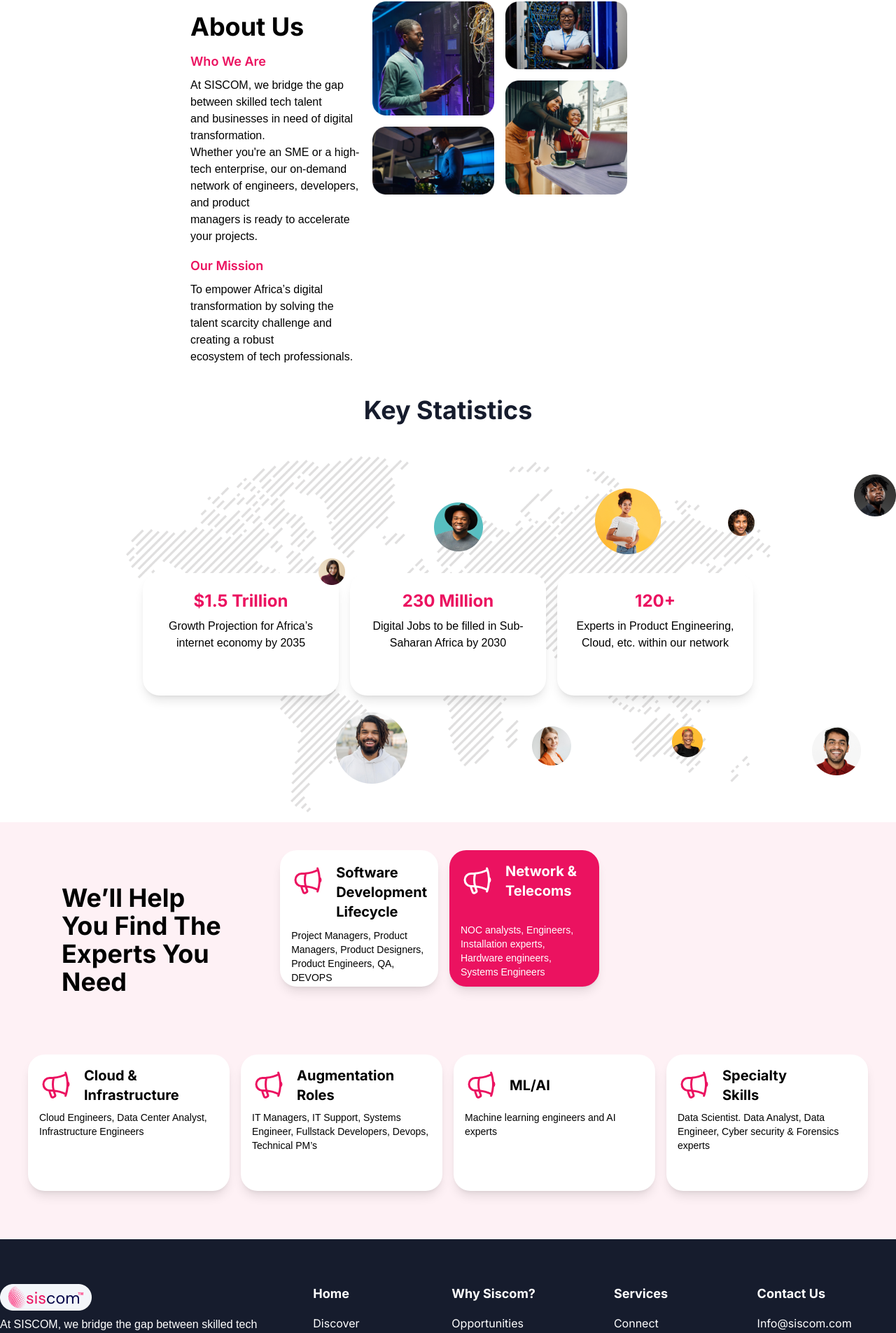
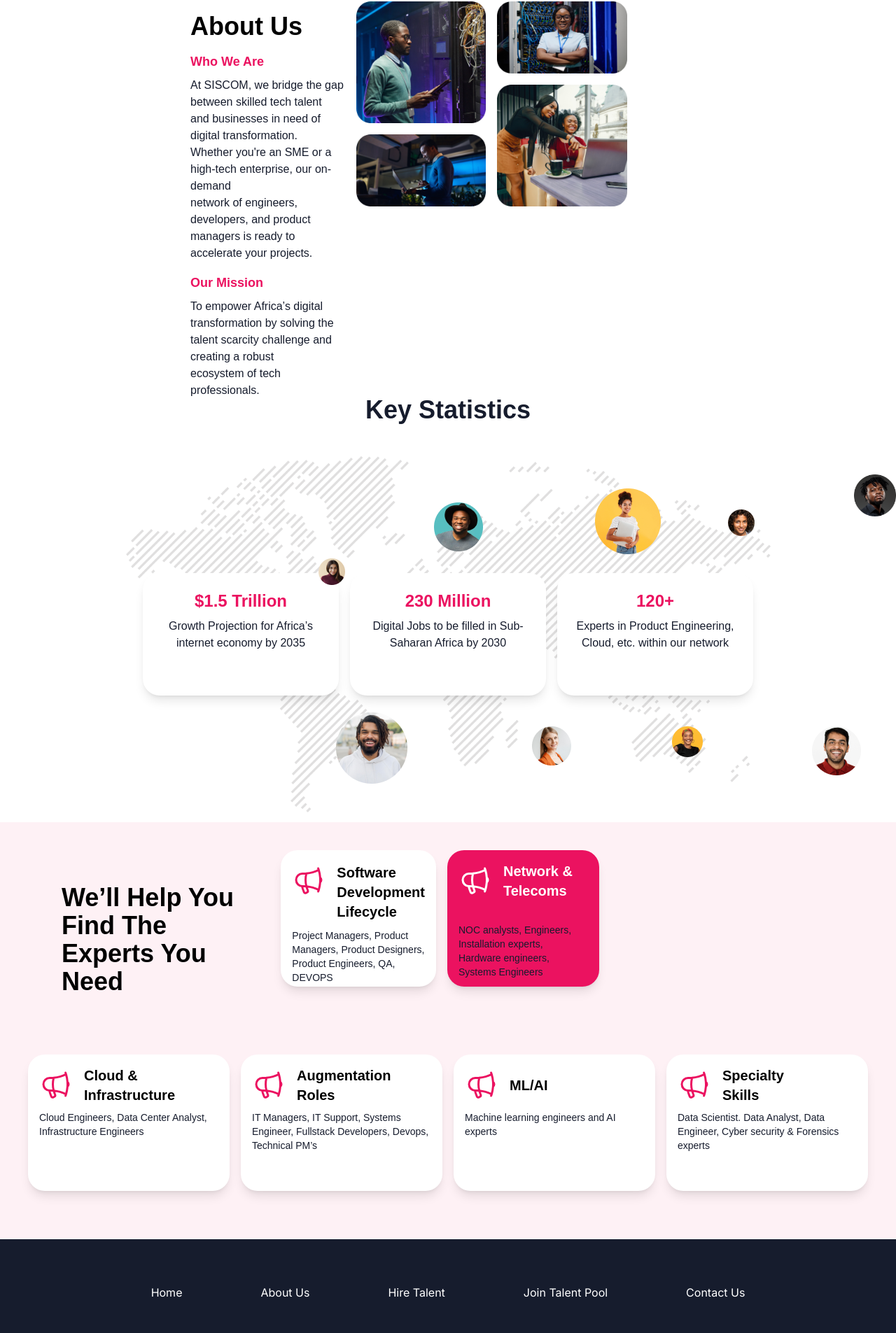
Before and after one commit to Robinkariuki/landing-page, a Next.js app: page / in a window 1280 px wide. Shown: the part 862-2767 px from the top of the page at 70% size. Built offline with nearby package versions, Linux system fonts and the light colour scheme.

Commit message:
made fixes

```diff
--- a/app/componets/About-us.js
+++ b/app/componets/About-us.js
@@ -7,7 +7,7 @@
   return (
     <div className="pl-64 pt-16 bg-white"  style={{height:596}}>
       <div className="flex flex-col md:flex-row">
-        <div className="md:w-1/3 p-4">
+        <div className="md:w-[40%] p-4">
           <h1 className="text-4xl font-bold  mb-4">About Us</h1>
           <h2 className="text-lg font-semibold text-[#EB1260] mb-2">Who We Are</h2>
           <p className="mb-4 text-base ">
@@ -24,28 +24,28 @@
     <Image
       src="/images/Image1.png"
       alt="Logo 1"
-      width={223}
-      height={209}
+      width={323}
+      height={309}
     />
         <Image
       src="/images/Image2.png"
       alt="Logo 2"
-      width={223}
-      height={124}
+      width={323}
+      height={224}
     />
   </div>
   <div className='flex flex-col gap-y-4'>
     <Image
       src="/images/Image3.png"
       alt="Logo 3"
-      width={223}
-      height={124}
+      width={323}
+      height={224}
     />
         <Image
       src="/images/Image4.png"
       alt="Logo 4"
-      width={223}
-      height={209}
+      width={323}
+      height={309}
     />
   </div>
 </div>
--- a/app/componets/Footer.js
+++ b/app/componets/Footer.js
@@ -1,58 +1,47 @@
 import React from 'react';
-import Image from "next/image";
+import Image from 'next/image';
 
 export const Footer = () => {
   return (
     <footer className="bg-[#161C2D] text-white py-16" style={{ height: 383 }}>
-      <div className="container mx-auto flex flex-wrap mr-11 space-x-4"> {/* Adjusted gap */}
-        {/* First Column (Larger) */}
-        <div className="flex-2 max-w-xl pr-4">
-          <Image src="/images/footerlogo.png" alt="Company Logo" className='mb-2' width={131} height={38} />
-          <p>
-            At SISCOM, we bridge the gap between skilled tech <br /> talent and businesses in need of digital <br /> transformation.
-          </p>
+      <div className="container mx-auto flex flex-col items-center">
+
+        {/* Top Navigation Links */}
+        <div className="flex space-x-28 mb-12"> {/* Spacing between links */}
+          <a href="#" className="hover:underline">Home</a>
+          <a href="#" className="hover:underline">About Us</a>
+          <a href="#" className="hover:underline">Hire Talent</a>
+          <a href="#" className="hover:underline">Join Talent Pool</a>
+          <a href="#" className="hover:underline">Contact Us</a>
         </div>
 
-        {/* Other Columns (Equal) */}
-        <div className="px-12"> {/* Reduced padding */}
-          <h4 className="text-lg font-bold mb-4">Home</h4>
-          <ul>
-            <li><a href="#" className="hover:underline">Discover</a></li>
-            <li><a href="#" className="hover:underline">Get Started</a></li>
-          </ul>
+        {/* Logo */}
+        <div className="mb-6">
+          <Image
+            src="/images/footerlogo.png"
+            alt="Company Logo"
+            width={131}
+            height={38}
+          />
         </div>
-        <div className="px-12"> {/* Reduced padding */}
-          <h4 className="text-lg font-bold mb-4">Why Siscom?</h4>
-          <ul>
-            <li><a href="#" className="hover:underline">Opportunities</a></li>
-            <li><a href="#" className="hover:underline">Categories</a></li>
-          </ul>
+
+        {/* Contact Information */}
+        <div className="text-center mb-10">
+          <p className='text-white'>Phone: 0717512222</p>
+          <p className='text-white'>Email: info@siscom.tech</p>
+          <p className='text-white'>Location: Nairobi garage, Delta towers Westlands</p>
         </div>
-        <div className="px-12"> {/* Reduced padding */}
-          <h4 className="text-lg font-bold mb-4">Services</h4>
-          <ul>
-            <li><a href="#" className="hover:underline">Connect</a></li>
-            <li><a href="#" className="hover:underline">Work Profile</a></li>
-          </ul>
-        </div>
-        <div className="px-12"> {/* Reduced padding */}
-          <h4 className="text-lg font-bold mb-4">Contact Us</h4>
-          <ul>
-            <li><a href="#" className="hover:underline">Info@siscom.com</a></li>
-            <li><a href="#" className="hover:underline">+254 700 000</a></li>
-          </ul>
-        </div>
-      </div>
 
-      {/* Divider */}
-      <div className="border-t border-white mt-36 my-2 mx-auto" style={{ width: "68%" }}></div>
+        {/* Divider */}
+        <div className="border-t  border-white w-full  my-6" ></div>
 
       {/* Copyright */}
       <div className="text-center text-sm">
-        <p>
-          &copy; {new Date().getFullYear()}{' '}
+        <p className='text-white'>
+          &copy; {new Date().getFullYear()}{' '}Copyright.
           <span className="text-[#EB1260]">Siscom Technology Limited</span>
         </p>
+      </div>
       </div>
     </footer>
   );
--- a/app/globals.css
+++ b/app/globals.css
@@ -17,8 +17,18 @@
   }
 }
 
+/* Apply Poppins font to all header tags */
+h1, h2, h3, h4, h5, h6 {
+  font-family: 'Poppins', sans-serif;
+  font-weight: 400; /* Adjust as needed */
+  font-size: 16px; /* Adjust as needed for a default size */
+}
+
 p {
   font-family: 'Poppins', sans-serif;
+  font-weight: 400; /* Normal weight */
+  font-size: 16px; /* Font size */
+  color: #161C2D;
 }
 
 /* body {
```
